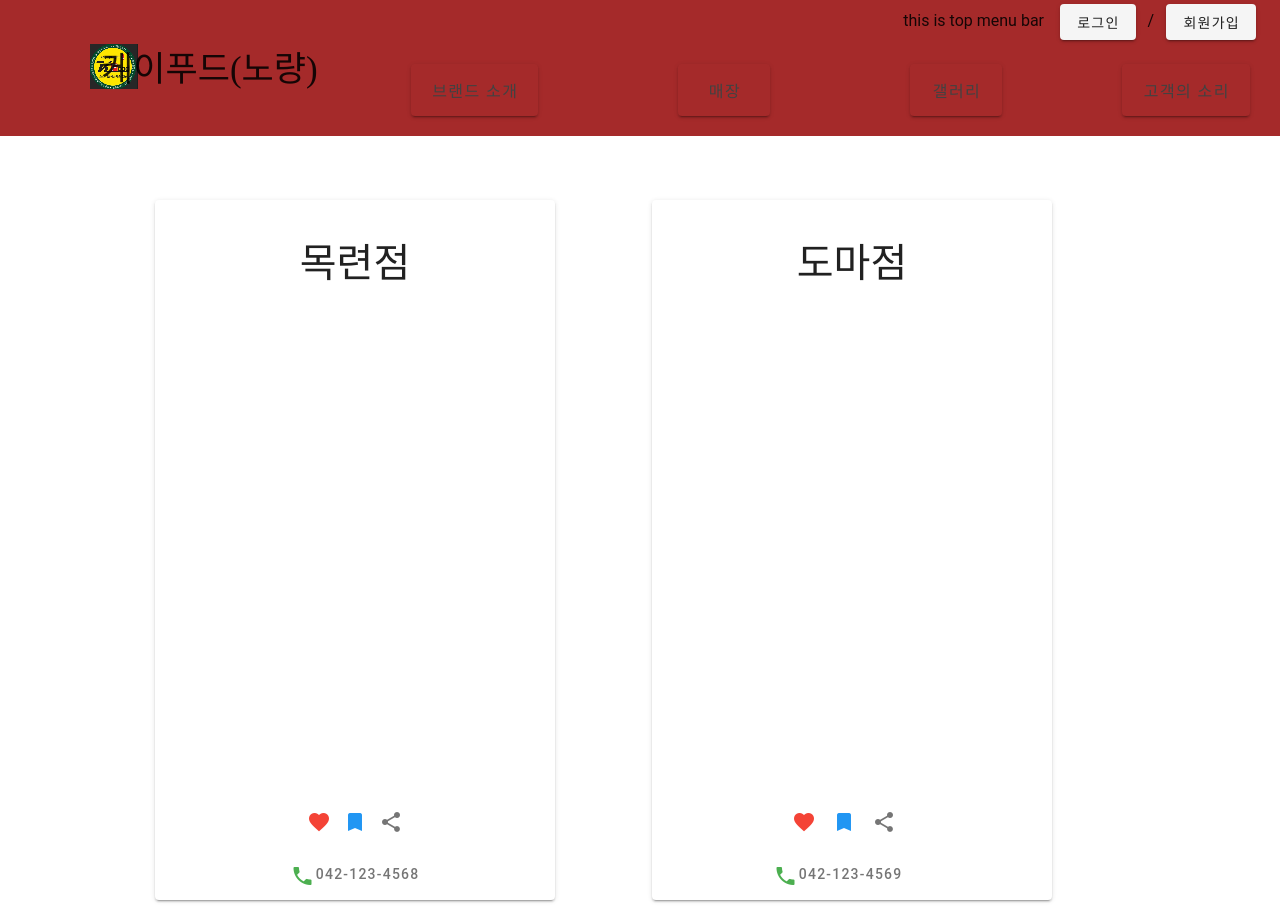
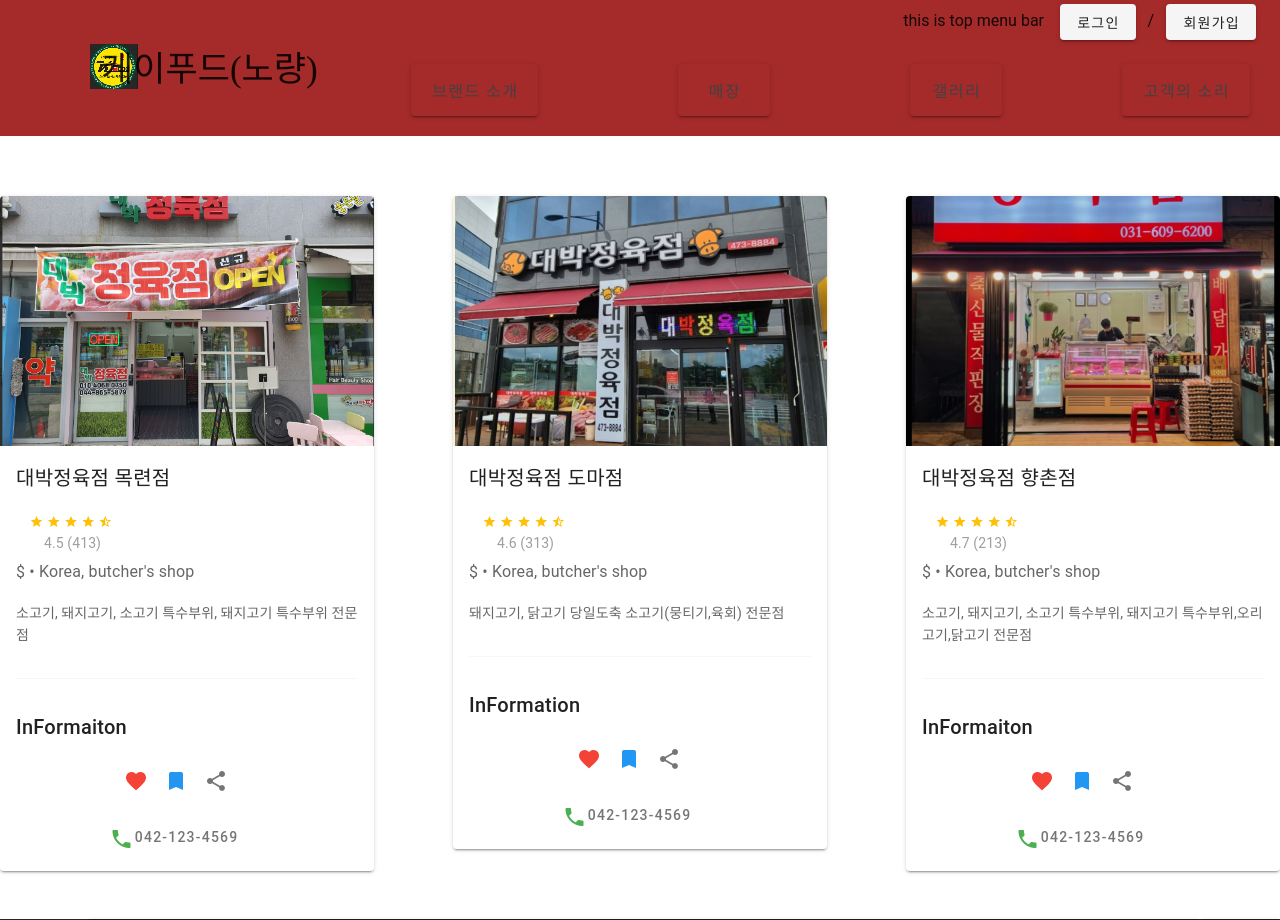
Before and after one commit to xxvigrufv23/DaeBak-Front, a Vue app: page /storeinfo in a window 1280 px wide. Shown: the top 920 px of the page. Built offline with nearby package versions, Linux system fonts and the light colour scheme; a web font is replaced by a local one.

Commit message:
20221029odk 매장 2차 수정본

```diff
--- a/src/components/information/Doma.vue
+++ b/src/components/information/Doma.vue
@@ -1,98 +1,85 @@
 <template>
-<v-container>
-
- <v-row class="ma-10 pa-10">
-  <v-col class= "mr-15 pr-15">
-    <v-card class="mx-auto"
-    max-width="900px" align="left">
-
-    <v-container >
+<v-container fluid style="width:1000px">
   <v-row dense>
-
-       <v-col cols ="6">
-
-          <v-card>
+    <v-col>
      <v-img
               src= "../../assets/img/img_store_photo_2.png"
 
-              height="300px"
-              width="300px"
+              height="500px"
+              width="500px">
 
+            </v-img>
+    </v-col>
+        <v-col>
+  <v-hover v-slot="{ hover }">
+    <v-card
+      class="mx-auto"
+      color="grey lighten-4"
+      max-width="600"
     >
-              <v-card-title v-text="매장"></v-card-title>
+      <v-img
+        :aspect-ratio="16/9"
+        src="../../assets/img/img_store_map_2.png"
+        height="500px"
+      >
+      <div class="mapfont">
+        <v-icon>mdi-map-marker-radius</v-icon>
+
+        </div>
+        <v-expand-transition>
+          <div
+            v-if="hover"
+            class="d-flex transition-fast-in-fast-out white darken-2 v-card--reveal text-h5 black--text"
+            style="height: 100%;"
+          >
+            대전광역시 서구 동서대로973번길 31 <br>
+            지번:대전광역시 서구 내동 163-3
+          </div>
+        </v-expand-transition>
       </v-img>
       </v-card>
-        </v-col>
-               <v-col cols ="6">
-
-
-          <v-card>
-            <v-img
-              src= "../../assets/img/img_store_map_2.png"
-              class="white--text align-end"
-              height="300px"
-              width="300px"
-
-            >
-              <v-card-title v-text="매장"></v-card-title>
-            </v-img>
-          </v-card>
+      </v-hover>
     </v-col>
   </v-row>
-    </v-container>
-  </v-card>
-  </v-col>
+<v-row>
   <v-col>
-    <h1  >대박정육점 도마점</h1><br>
+    <h1>대박정육점-도마점</h1><br>
       <div style="float: left; width: 5%;">
             <v-icon>mdi-clock</v-icon>
     </div>
-    <div style="float: left; width: 33%;">
+    <div style="float: left; width: 25%;">
             <p class="text-h6"> 영업시간</p>
     </div>
-    <div style="float: left; width: 62%;">
+    <div style="float: left; width: 70%;">
         <p class="text-h6">9시~21시</p>
     </div>
     <div style="float: left; width: 5%;">
         <v-icon>mdi-car</v-icon>
     </div>
-    <div style="float: left; width: 33%;">
+    <div style="float: left; width: 25%;">
         <p class="text-h6"> 주차</p>
     </div>
-    <div style="float: left; width: 62%;">
+    <div style="float: left; width: 70%;">
         <p class="text-h6">3만원 이상 구매시 2시간 무료주차</p>
     </div>
     <div style="float: left; width: 5%;">
         <v-icon>mdi-alert-circle-outline</v-icon>
     </div>
-    <div style="float: left; width: 33%;">
+    <div style="float: left; width: 25%;">
         <p class="text-h6"> 기능서비스</p>
     </div>
-    <div style="float: left; width: 62%;">
+    <div style="float: left; width: 70%;">
         <p class="text-h6">건물 내 주차, 남/여 화장실 구분</p>
     </div>
     <div style="float: left; width: 5%;">
         <v-icon>mdi-phone</v-icon>
     </div>
-    <div style="float: left; width: 33%;">
+    <div style="float: left; width: 25%;">
         <p class="text-h6"> 전화번호</p>
     </div>
-    <div style="float: left; width: 62%;">
+    <div style="float: left; width: 70%;">
         <p class="text-h6">042-123-4569</p>
     </div>
-    <div style="float: left; width: 5%;">
-        <v-icon>mdi-map-marker-radius</v-icon>
-    </div>
-    <div style="float: left; width: 33%;">
-        <p class="text-h6">위치</p>
-    </div>
-    <div style="float: left; width: 62%;">
-        <p class="text-h6">미정</p>
-    </div>
-
-
-
-
 
   </v-col>
  </v-row>
@@ -127,6 +114,11 @@ export default {
     background-position: right;
     background-color: blue;
 }
+.mapfont{
+  font-size: 40px;
+
+
+}
 
 
 </style>
--- a/src/components/information/Hyungchon.vue
+++ b/src/components/information/Hyungchon.vue
@@ -1,96 +1,84 @@
   <template>
-<v-container>
-
- <v-row class="ma-10 pa-10">
-  <v-col class= "mr-15 pr-15">
-    <v-card class="mx-auto"
-    max-width="900px" align="left">
-
-    <v-container >
+<v-container fluid style="width:1000px">
   <v-row dense>
-
-       <v-col cols ="6">
-
-          <v-card>
+    <v-col>
      <v-img
               src= "../../assets/img/img_store_photo_3.png"
-              class="white--text align-end"
-              height="300px"
-              width="300px"
 
+              height="500px"
+              width="500px">
+
+            </v-img>
+    </v-col>
+        <v-col>
+  <v-hover v-slot="{ hover }">
+    <v-card
+      class="mx-auto"
+      color="grey lighten-4"
+      max-width="600"
     >
-              <v-card-title v-text="매장"></v-card-title>
+      <v-img
+        :aspect-ratio="16/9"
+        src="../../assets/img/img_store_map_3.png"
+        height="500px"
+      >
+      <div class="mapfont">
+        <v-icon>mdi-map-marker-radius</v-icon>
+
+        </div>
+        <v-expand-transition>
+          <div
+            v-if="hover"
+            class="d-flex transition-fast-in-fast-out white darken-2 v-card--reveal text-h5 black--text"
+            style="height: 100%;"
+          >
+            대전광역시 서구 동서대로973번길 31 <br>
+            지번:대전광역시 서구 내동 163-3
+          </div>
+        </v-expand-transition>
       </v-img>
       </v-card>
-        </v-col>
-               <v-col cols ="6"> <!-- <v-col
-          v-for="card in cards"
-          :key="card.title"
-          :cols="card.flex"
-        > -->
-
-          <v-card>
-            <v-img
-              src= "../../assets/img/img_store_map_3.png"
-              class="white--text align-end"
-              height="300px"
-              width="300px"
-
-            >
-              <v-card-title v-text="매장"></v-card-title>
-            </v-img>
-          </v-card>
+      </v-hover>
     </v-col>
   </v-row>
-    </v-container>
-  </v-card>
-  </v-col>
+<v-row>
   <v-col>
-    <h1  >대박정육점 향촌점</h1><br>
+    <h1>대박정육점-향촌점</h1><br>
       <div style="float: left; width: 5%;">
             <v-icon>mdi-clock</v-icon>
     </div>
-    <div style="float: left; width: 33%;">
+    <div style="float: left; width: 25%;">
             <p class="text-h6"> 영업시간</p>
     </div>
-    <div style="float: left; width: 62%;">
+    <div style="float: left; width: 70%;">
         <p class="text-h6">9시~21시</p>
     </div>
     <div style="float: left; width: 5%;">
         <v-icon>mdi-car</v-icon>
     </div>
-    <div style="float: left; width: 33%;">
+    <div style="float: left; width: 25%;">
         <p class="text-h6"> 주차</p>
     </div>
-    <div style="float: left; width: 62%;">
+    <div style="float: left; width: 70%;">
         <p class="text-h6">3만원 이상 구매시 2시간 무료주차</p>
     </div>
     <div style="float: left; width: 5%;">
         <v-icon>mdi-alert-circle-outline</v-icon>
     </div>
-    <div style="float: left; width: 33%;">
+    <div style="float: left; width: 25%;">
         <p class="text-h6"> 기능서비스</p>
     </div>
-    <div style="float: left; width: 62%;">
+    <div style="float: left; width: 70%;">
         <p class="text-h6">건물 내 주차, 남/여 화장실 구분</p>
     </div>
     <div style="float: left; width: 5%;">
         <v-icon>mdi-phone</v-icon>
     </div>
-    <div style="float: left; width: 33%;">
+    <div style="float: left; width: 25%;">
         <p class="text-h6"> 전화번호</p>
     </div>
-    <div style="float: left; width: 62%;">
+    <div style="float: left; width: 70%;">
         <p class="text-h6">042-123-4569</p>
-    </div>
-    <div style="float: left; width: 5%;">
-        <v-icon>mdi-map-marker-radius</v-icon>
-    </div>
-    <div style="float: left; width: 33%;">
-        <p class="text-h6">위치</p>
-    </div>
-    <div style="float: left; width: 62%;">
-        <p class="text-h6">미정</p>
     </div>
 
   </v-col>
--- a/src/components/information/Mokryun.vue
+++ b/src/components/information/Mokryun.vue
@@ -1,96 +1,85 @@
   <template>
-<v-container>
-
- <v-row class="ma-10 pa-10">
-  <v-col class= "mr-15 pr-15">
-    <v-card
-    max-width="900px" align="left" >
-
-    <v-container >
+<v-container fluid style="width:1000px">
   <v-row dense>
-
-       <v-col cols ="6">
-
-          <v-card>
+    <v-col>
      <v-img
               src= "../../assets/img/img_store_photo_1.png"
-              class="white--text align-end"
-              height="300px"
-              width="300px"
 
+              height="500px"
+              width="500px">
+
+            </v-img>
+    </v-col>
+        <v-col>
+  <v-hover v-slot="{ hover }">
+    <v-card
+      class="mx-auto"
+      color="grey lighten-4"
+      max-width="600"
     >
-              <v-card-title v-text="매장"></v-card-title>
+      <v-img
+        :aspect-ratio="16/9"
+        src="../../assets/img/img_store_map_1.png"
+        height="500px"
+      >
+      <div class="mapfont">
+        <v-icon>mdi-map-marker-radius</v-icon>
+
+        </div>
+        <v-expand-transition>
+          <div
+            v-if="hover"
+            class="d-flex transition-fast-in-fast-out white darken-2 v-card--reveal text-h5 black--text"
+            style="height: 100%;"
+          >
+            대전광역시 서구 동서대로973번길 31 <br>
+            지번:대전광역시 서구 내동 163-3
+          </div>
+        </v-expand-transition>
       </v-img>
       </v-card>
-        </v-col>
-               <v-col cols ="6">
-
-          <v-card>
-            <v-img
-              src= "../../assets/img/img_store_map_1.png"
-              class="white--text align-end"
-              height="300px"
-              width="300px"
-
-            >
-              <v-card-title v-text="매장"></v-card-title>
-            </v-img>
-          </v-card>
+      </v-hover>
     </v-col>
   </v-row>
-    </v-container>
-  </v-card>
-  </v-col>
+<v-row>
   <v-col>
-    <h2>대박정육점 목련점</h2><br>
+    <h1>대박정육점-목련점</h1><br>
       <div style="float: left; width: 5%;">
             <v-icon>mdi-clock</v-icon>
     </div>
-    <div style="float: left; width: 33%;">
+    <div style="float: left; width: 25%;">
             <p class="text-h6"> 영업시간</p>
     </div>
-    <div style="float: left; width: 62%;">
+    <div style="float: left; width: 70%;">
         <p class="text-h6">9시~21시</p>
     </div>
     <div style="float: left; width: 5%;">
         <v-icon>mdi-car</v-icon>
     </div>
-    <div style="float: left; width: 33%;">
+    <div style="float: left; width: 25%;">
         <p class="text-h6"> 주차</p>
     </div>
-    <div style="float: left; width: 62%;">
+    <div style="float: left; width: 70%;">
         <p class="text-h6">3만원 이상 구매시 2시간 무료주차</p>
     </div>
     <div style="float: left; width: 5%;">
         <v-icon>mdi-alert-circle-outline</v-icon>
     </div>
-    <div style="float: left; width: 33%;">
+    <div style="float: left; width: 25%;">
         <p class="text-h6"> 기능서비스</p>
     </div>
-    <div style="float: left; width: 62%;">
+    <div style="float: left; width: 70%;">
         <p class="text-h6">건물 내 주차, 남/여 화장실 구분</p>
     </div>
     <div style="float: left; width: 5%;">
         <v-icon>mdi-phone</v-icon>
     </div>
-    <div style="float: left; width: 33%;">
+    <div style="float: left; width: 25%;">
         <p class="text-h6"> 전화번호</p>
     </div>
-    <div style="float: left; width: 62%;">
+    <div style="float: left; width: 70%;">
         <p class="text-h6">042-123-4569</p>
     </div>
-    <div style="float: left; width: 5%;">
-        <v-icon>mdi-map-marker-radius</v-icon>
-    </div>
-    <div style="float: left; width: 33%;">
-        <p class="text-h6">위치</p>
-    </div>
-    <div style="float: left; width: 62%;">
-        <p class="text-h6">미정</p>
-    </div>
-
-
-
 
   </v-col>
  </v-row>
--- a/src/router/index.js
+++ b/src/router/index.js
@@ -10,6 +10,7 @@ import Gallery from '../views/Gallery.vue'
 import Gallery1 from '../components/GalleryInformation/Gallery1.vue'
 import Gallery2 from '../components/GalleryInformation/Gallery2.vue'
 import Gallery3 from '../components/GalleryInformation/Gallery3.vue'
+
 Vue.use(VueRouter)
 
 const routes = [
@@ -67,6 +68,7 @@ const routes = [
     name: 'Mokryun',
     component: Mokryun
   },
+
 ]
 
 export const router = new VueRouter({
--- a/src/views/StoreInfo.vue
+++ b/src/views/StoreInfo.vue
@@ -1,42 +1,62 @@
 <template>
-<v-container  fluid>
+<v-row>
+    <v-col width="374">
+   <v-card
+    @click="gotoMoglyeonPage()"
+    :loading="loading"
+    class="mx-auto my-12 mr-10"
+    max-width="374"
+  >
+    <template slot="progress">
+      <v-progress-linear
+        color="deep-purple"
+        height="10"
+        indeterminate
+      ></v-progress-linear>
+    </template>
 
-    <v-row align ="center">
-      <v-col align ="center" >
-        <v-card  @click="gotoMoglyeonPage()" width="400" height="700px" class = "mt-10 pa-10 " align="center">
-          <h1 align = "center" class ="storeinfofont" >{{moglyeon}}</h1>
-          <v-img height="80%" width="100%" src="../assets/img/img_store_photo_1.png"></v-img>
-         <v-col>
+    <v-img
+      height="250"
+      src="../assets/img/img_store_photo_1.png"
+    ></v-img>
 
-              <v-btn icon>
-                <v-icon color ="red">mdi-heart</v-icon>
-              </v-btn>
+    <v-card-title>대박정육점 목련점</v-card-title>
 
-              <v-btn icon>
-                <v-icon color ="blue">mdi-bookmark</v-icon>
-              </v-btn>
+    <v-card-text>
+      <v-row
+        align="center"
+        class="mx-0"
+      >
+        <v-rating
+          :value="4.5"
+          color="amber"
+          dense
+          half-increments
+          readonly
+          size="14"
+        ></v-rating>
 
-              <v-btn icon>
-                <v-icon>mdi-share-variant</v-icon>
-              </v-btn>
-         </v-col>
-        <v-col>
-          <v-btn icon>
-          <v-icon class="mb-3" color="green">mdi-phone</v-icon>
-          <p>042-123-4568</p>
-          </v-btn>
+        <div class="grey--text ms-4">
+          4.5 (413)
+        </div>
+      </v-row>
 
-        </v-col>
+      <div class="my-4 text-subtitle-1">
+        $ • Korea, butcher's shop
+      </div>
 
-        </v-card>
-      </v-col>
-      <v-col >
-        <v-card @click="gotoDomaPage()" width="400" height="700px" class = "mt-10 pa-10">
-          <h1 align = "center" class ="storeinfofont">{{doma}}</h1>
-          <v-img height="80%" weight="100%" src="../assets/img/img_store_photo_2.png" ></v-img>
-               <v-col>
+      <div>소고기, 돼지고기, 소고기 특수부위, 돼지고기 특수부위 전문점</div>
+    </v-card-text>
 
-              <v-btn class="ml-15 pl-10" icon>
+    <v-divider class="mx-4"></v-divider>
+
+    <v-card-title>InFormaiton</v-card-title>
+
+    <v-card-text>
+      <v-chip-group
+
+      >
+              <v-btn class="ml-15 pl-15" icon>
                 <v-icon color ="red">mdi-heart</v-icon>
               </v-btn>
 
@@ -47,48 +67,176 @@
               <v-btn class="pl-10" icon>
                 <v-icon>mdi-share-variant</v-icon>
               </v-btn>
-         </v-col>
-        <v-col class="ml-16 pl-16">
-          <v-btn icon>
-          <v-icon class="mb-3" color="green">mdi-phone</v-icon>
+      </v-chip-group>
+    </v-card-text>
+
+    <v-card-actions class="ml-16 pl-16">
+        <v-btn icon>
+          <v-icon class="mb-3 ml-14" color="green">mdi-phone</v-icon>
           <p>042-123-4569</p>
           </v-btn>
+    </v-card-actions>
+  </v-card>
+  </v-col>
+    <v-col>
+   <v-card
+   @click="gotoDomaPage()"
+    :loading="loading"
+    class="mx-auto my-12"
+    max-width="374"
+  >
+    <template slot="progress">
+      <v-progress-linear
+        color="deep-purple"
+        height="10"
+        indeterminate
+      ></v-progress-linear>
+    </template>
 
-        </v-col>
-        </v-card>
-      </v-col>
-      <v-col class="ml-5">
-        <v-card @click="gotoHyangchonPage()" width="400" height="700px" class = "mt-10 pa-10">
-          <h1 align = "center" class ="storeinfofont">{{hyangchon}}</h1>
-          <v-img  height="80%" weight="100%" src="../assets/img/img_store_photo_3.png"></v-img>
-               <v-col>
+    <v-img
+      height="250"
+      src="../assets/img/img_store_photo_2.png"
+    ></v-img>
 
-              <v-btn class="ml-16 pl-10" icon>
+    <v-card-title>대박정육점 도마점</v-card-title>
+
+    <v-card-text>
+      <v-row
+        align="center"
+        class="mx-0"
+      >
+        <v-rating
+          :value="4.5"
+          color="amber"
+          dense
+          half-increments
+          readonly
+          size="14"
+        ></v-rating>
+
+        <div class="grey--text ms-4">
+          4.6 (313)
+        </div>
+      </v-row>
+
+      <div class="my-4 text-subtitle-1">
+        $ • Korea, butcher's shop
+      </div>
+
+      <div>돼지고기, 닭고기 당일도축 소고기(뭉티기,육회) 전문점</div>
+    </v-card-text>
+
+    <v-divider class="mx-4"></v-divider>
+
+    <v-card-title>InFormation</v-card-title>
+
+    <v-card-text>
+      <v-chip-group
+
+      >
+              <v-btn class="ml-15 pl-15" icon>
                 <v-icon color ="red">mdi-heart</v-icon>
               </v-btn>
 
-              <v-btn class="pl-10" icon>
+              <v-btn class=" pl-10" icon>
                 <v-icon color ="blue">mdi-bookmark</v-icon>
               </v-btn>
 
               <v-btn class="pl-10" icon>
                 <v-icon>mdi-share-variant</v-icon>
               </v-btn>
-         </v-col>
-        <v-col class="ml-16 pl-16">
-          <v-btn icon>
-          <v-icon class="mb-3" color="green">mdi-phone</v-icon>
-          <p>042-123-4567</p>
+      </v-chip-group>
+    </v-card-text>
+
+    <v-card-actions class="ml-16 pl-16">
+        <v-btn icon>
+          <v-icon class="mb-3 ml-14" color="green">mdi-phone</v-icon>
+          <p>042-123-4569</p>
           </v-btn>
+    </v-card-actions>
+  </v-card>
+  </v-col>
+      <v-col width="374">
+   <v-card
+    @click="gotoHyangchonPage()"
+    :loading="loading"
+    class="mx-auto my-12 ml-10"
+    max-width="374"
+  >
+    <template slot="progress">
+      <v-progress-linear
+        color="deep-purple"
+        height="10"
+        indeterminate
+      ></v-progress-linear>
+    </template>
 
-        </v-col>
-        </v-card>
-      </v-col>
+    <v-img
+      height="250"
+      src="../assets/img/img_store_photo_3.png"
+    ></v-img>
+
+    <v-card-title>대박정육점 향촌점</v-card-title>
+
+    <v-card-text>
+      <v-row
+        align="center"
+        class="mx-0"
+      >
+        <v-rating
+          :value="4.5"
+          color="amber"
+          dense
+          half-increments
+          readonly
+          size="14"
+        ></v-rating>
+
+        <div class="grey--text ms-4">
+          4.7 (213)
+        </div>
       </v-row>
 
+      <div class="my-4 text-subtitle-1">
+        $ • Korea, butcher's shop
+      </div>
 
+      <div>소고기, 돼지고기, 소고기 특수부위, 돼지고기 특수부위,오리고기,닭고기 전문점 </div>
+    </v-card-text>
 
-</v-container>
+    <v-divider class="mx-4"></v-divider>
+
+    <v-card-title>InFormaiton</v-card-title>
+
+    <v-card-text>
+      <v-chip-group
+
+      >
+              <v-btn class="ml-15 pl-15" icon>
+                <v-icon color ="red">mdi-heart</v-icon>
+              </v-btn>
+
+              <v-btn class=" pl-10" icon>
+                <v-icon color ="blue">mdi-bookmark</v-icon>
+              </v-btn>
+
+              <v-btn class="pl-10" icon>
+                <v-icon>mdi-share-variant</v-icon>
+              </v-btn>
+      </v-chip-group>
+    </v-card-text>
+
+    <v-card-actions class="ml-16 pl-16">
+        <v-btn icon>
+          <v-icon class="mb-3 ml-14" color="green">mdi-phone</v-icon>
+          <p>042-123-4569</p>
+          </v-btn>
+    </v-card-actions>
+  </v-card>
+  </v-col>
+
+</v-row>
+
 </template>
 
  <script>
```
Also changed, not shown: src/components/information/img_store_photo_1.png (deleted). Lines whose indentation alone changed are shown as unchanged.
